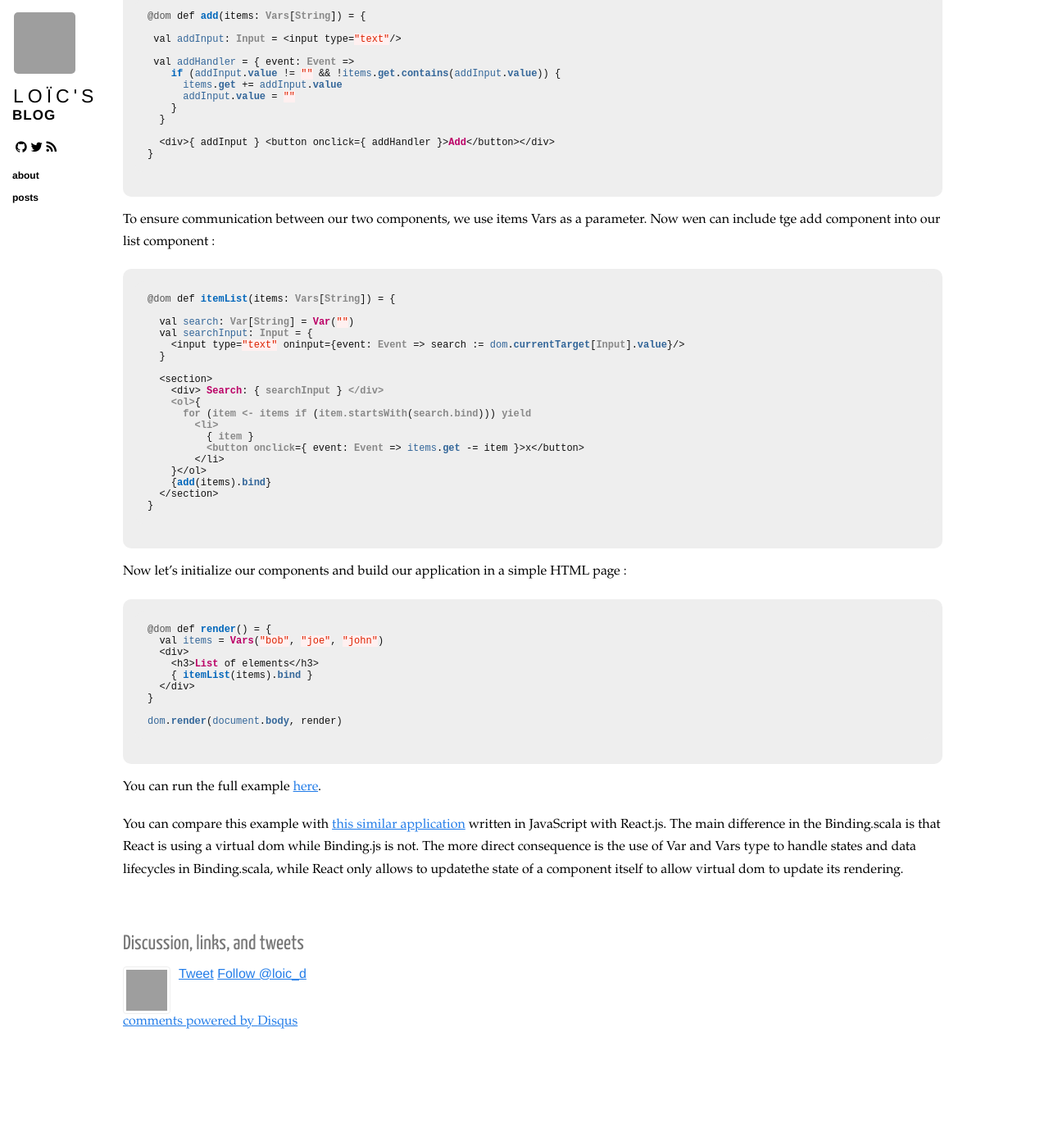
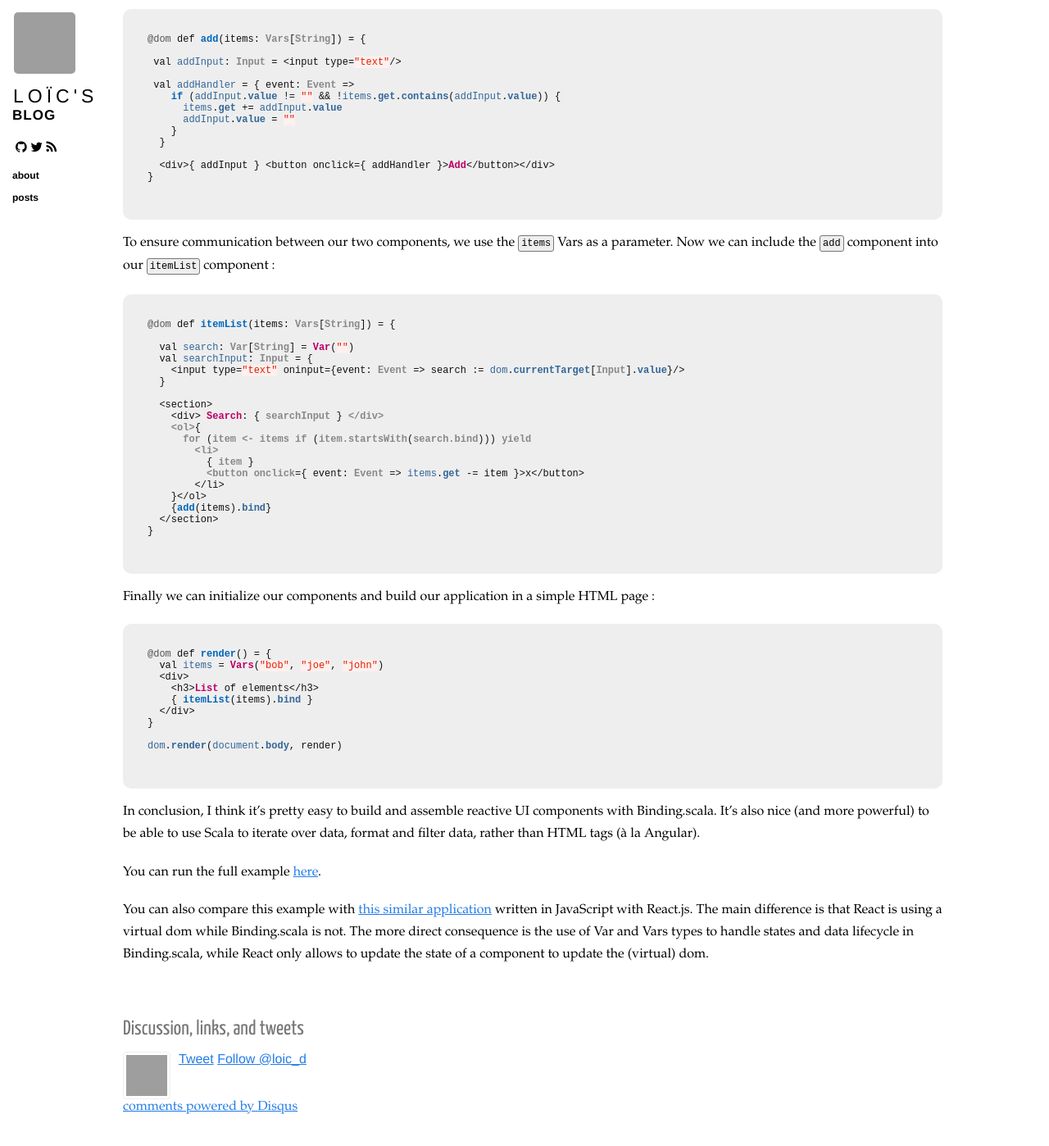
Before and after one commit to loicdescotte/loicdescotte.github.io, a Jekyll site: the page built from _posts/2017-04-12-binding-scalajs.md, in a window 1280 px wide and 1400 px high, scrolled down 1400 px. Shown: the whole window at 82% size. Built offline with Jekyll 4.4.1, drawn with Linux system fonts in a browser that asks for light colours; nearby versions of some CDN libraries; comment, search, counter and statistics services are not loaded; before the commit the page ends 2706 px from its top, so only the background shows below that; some of the changed text lies outside the part shown; grey boxes are pictures that could not be loaded.

Commit message:
some fixes

````diff
--- a/_posts/2017-04-12-binding-scalajs.md
+++ b/_posts/2017-04-12-binding-scalajs.md
@@ -5,15 +5,14 @@ tags:
  - Scala
  - Binding.scala
  - Scala.js
- - ScalaJS
  - JavaScript
 ---
 
-Binding.scala is a UI library for Scala.js, which is quite similar to React.js.
+Binding.scala is a UI library for Scala.js, that is quite similar to React.js.
 
-Let's see how to build a simple list of elements, with a search box and add/remove features.
+Let's see how to use this library to build a simple list of elements, with a search box and add/remove features.
 
-Binding.scala allows to mix XML with scala code to dynamically generate HTML code. Let's crite a first version of an item list component :
+Binding.scala allows to mix HTML with Scala code to dynamically generate content on the browser side. Let's create a first version of an item list component :
 
 ```scala
 @dom def itemList(items: Vars[String]) = {
@@ -94,8 +92,8 @@ So we will create a distinct add component.
 }
 ```
 
-To ensure communication between our two components, we use items Vars as a parameter.
-Now wen can include tge add component into our list component :
+To ensure communication between our two components, we use the `items` Vars as a parameter.
+Now we can include the `add` component into our `itemList` component :
 
 ```scala
 @dom def itemList(items: Vars[String]) = {
@@ -119,7 +117,7 @@ Now wen can include tge add component into our list component :
 }
 ```
 
-Now let's initialize our components and build our application in a simple HTML page :
+Finally we can initialize our components and build our application in a simple HTML page :
 
 ```scala
 @dom def render() = {
@@ -133,7 +131,9 @@ Now let's initialize our components and build our application in a simple HTML p
 dom.render(document.body, render)
 ```
 
+In conclusion, I think it's pretty easy to build and assemble reactive UI components with Binding.scala. It's also nice (and more powerful) to be able to use Scala to iterate over data, format and filter data, rather than HTML tags (à la Angular).
+
 You can run the full example [here](https://scalafiddle.io/sf/9f4Tp47/1).
 
-You can compare this example with [this similar application](https://codepen.io/loicd/pen/RKJryq) written in JavaScript with React.js. The main difference in the Binding.scala is that React is using a virtual dom while Binding.js is not.
-The more direct consequence is the use of Var and Vars type to handle states and data lifecycles in Binding.scala, while React only allows to updatethe state of a component itself to allow virtual dom to update its rendering.
+You can also compare this example with [this similar application](https://codepen.io/loicd/pen/RKJryq) written in JavaScript with React.js. The main difference is that React is using a virtual dom while Binding.scala is not.
+The more direct consequence is the use of Var and Vars types to handle states and data lifecycle in Binding.scala, while React only allows to update the state of a component to update the (virtual) dom.
````
Also changed, not shown: other parts of _posts/2017-04-12-binding-scalajs.md (+2 -3 lines).
